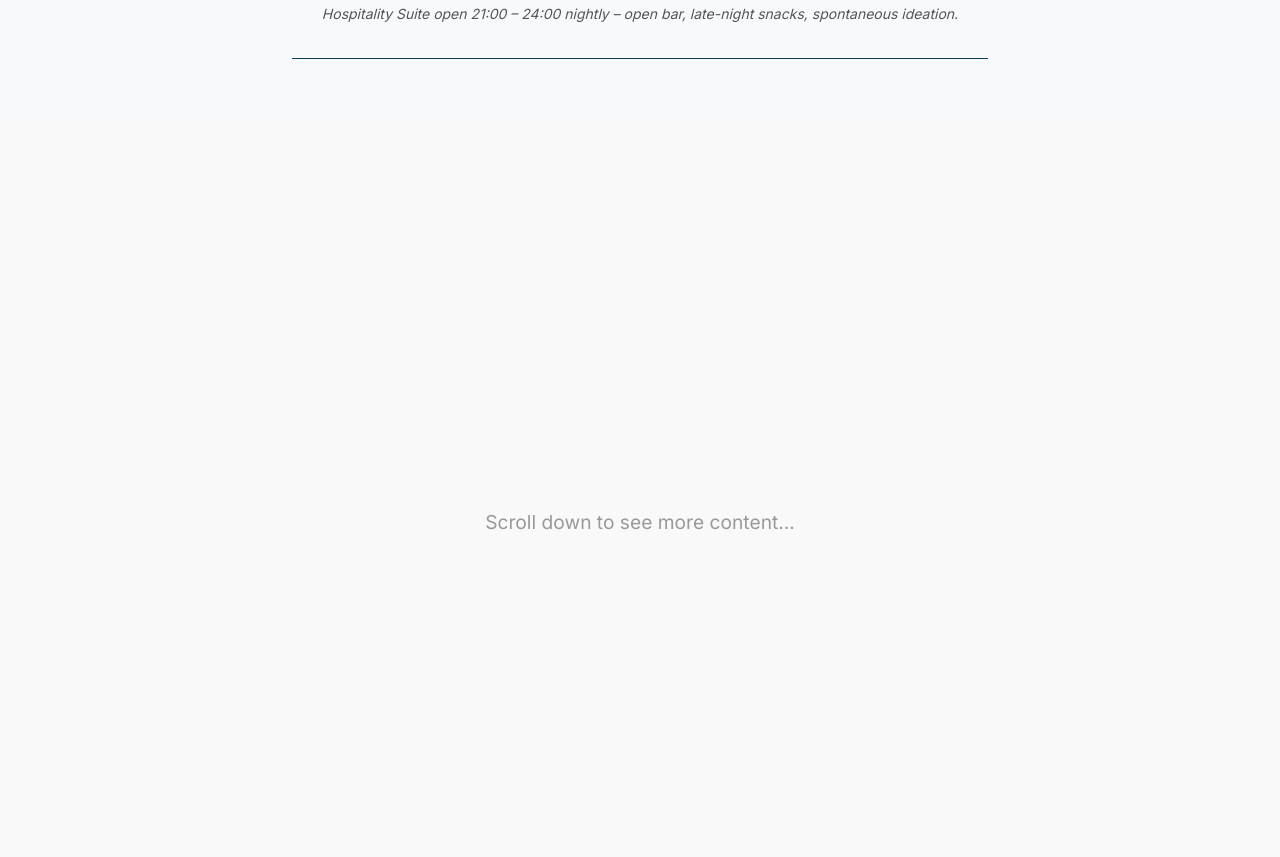
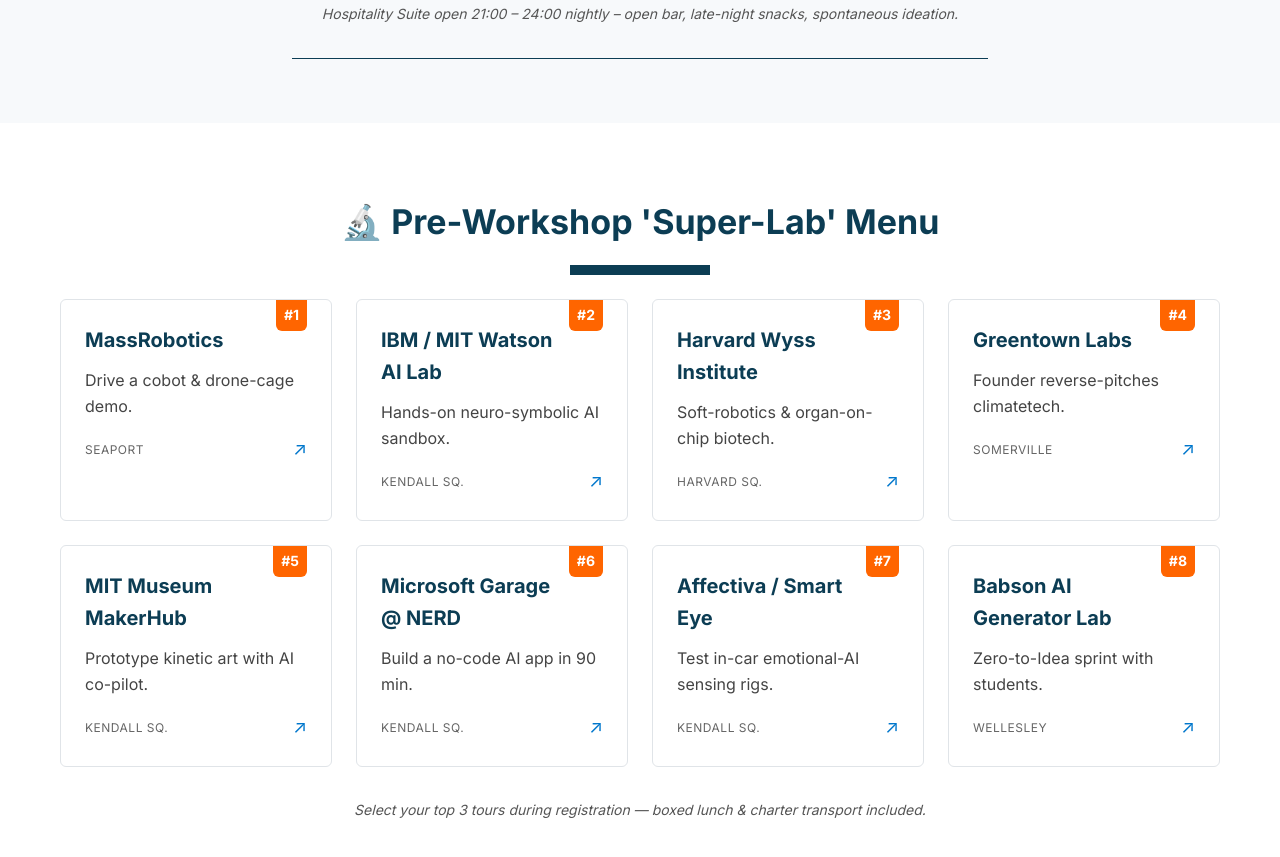
Before and after one commit to skarnz/ami_boston_pitch, a React (Vite) app: page / in a window 1280 px wide. Shown: the part 3220-4077 px from the top of the page. Built offline with nearby package versions, Linux system fonts and the light colour scheme.

Commit message:
Build Pre-Workshop Super-Lab Menu Section

```diff
--- a/src/App.tsx
+++ b/src/App.tsx
@@ -240,6 +240,172 @@ function App() {
         </div>
       </section>
 
+      {/* Pre-Workshop Super-Lab Menu Section */}
+      <section id="labs" className="labs-section">
+        <div className="container">
+          <h2 className="labs-title">🔬 Pre-Workshop 'Super-Lab' Menu</h2>
+          <div className="labs-title-underline"></div>
+
+          <div className="labs-grid" role="list">
+            {/* Lab Card 1 */}
+            <div className="lab-card" role="listitem">
+              <div className="lab-badge">#1</div>
+              <h4 className="lab-title">MassRobotics</h4>
+              <p className="lab-desc">Drive a cobot & drone-cage demo.</p>
+              <div className="lab-footer">
+                <span className="lab-location">SEAPORT</span>
+                <a
+                  href="https://massrobotics.org"
+                  target="_blank"
+                  rel="noopener noreferrer"
+                  aria-label="Open MassRobotics website"
+                  className="lab-link"
+                >
+                  ↗
+                </a>
+              </div>
+            </div>
+
+            {/* Lab Card 2 */}
+            <div className="lab-card" role="listitem">
+              <div className="lab-badge">#2</div>
+              <h4 className="lab-title">IBM / MIT Watson AI Lab</h4>
+              <p className="lab-desc">Hands-on neuro-symbolic AI sandbox.</p>
+              <div className="lab-footer">
+                <span className="lab-location">KENDALL SQ.</span>
+                <a
+                  href="https://www.ibm.com/watson/mit/"
+                  target="_blank"
+                  rel="noopener noreferrer"
+                  aria-label="Open IBM-MIT Watson AI Lab website"
+                  className="lab-link"
+                >
+                  ↗
+                </a>
+              </div>
+            </div>
+
+            {/* Lab Card 3 */}
+            <div className="lab-card" role="listitem">
+              <div className="lab-badge">#3</div>
+              <h4 className="lab-title">Harvard Wyss Institute</h4>
+              <p className="lab-desc">Soft-robotics & organ-on-chip biotech.</p>
+              <div className="lab-footer">
+                <span className="lab-location">HARVARD SQ.</span>
+                <a
+                  href="https://wyss.harvard.edu"
+                  target="_blank"
+                  rel="noopener noreferrer"
+                  aria-label="Open Harvard Wyss Institute website"
+                  className="lab-link"
+                >
+                  ↗
+                </a>
+              </div>
+            </div>
+
+            {/* Lab Card 4 */}
+            <div className="lab-card" role="listitem">
+              <div className="lab-badge">#4</div>
+              <h4 className="lab-title">Greentown Labs</h4>
+              <p className="lab-desc">Founder reverse-pitches climatetech.</p>
+              <div className="lab-footer">
+                <span className="lab-location">SOMERVILLE</span>
+                <a
+                  href="https://greentownlabs.com"
+                  target="_blank"
+                  rel="noopener noreferrer"
+                  aria-label="Open Greentown Labs website"
+                  className="lab-link"
+                >
+                  ↗
+                </a>
+              </div>
+            </div>
+
+            {/* Lab Card 5 */}
+            <div className="lab-card" role="listitem">
+              <div className="lab-badge">#5</div>
+              <h4 className="lab-title">MIT Museum MakerHub</h4>
+              <p className="lab-desc">Prototype kinetic art with AI co-pilot.</p>
+              <div className="lab-footer">
+                <span className="lab-location">KENDALL SQ.</span>
+                <a
+                  href="https://mitmuseum.mit.edu"
+                  target="_blank"
+                  rel="noopener noreferrer"
+                  aria-label="Open MIT Museum website"
+                  className="lab-link"
+                >
+                  ↗
+                </a>
+              </div>
+            </div>
+
+            {/* Lab Card 6 */}
+            <div className="lab-card" role="listitem">
+              <div className="lab-badge">#6</div>
+              <h4 className="lab-title">Microsoft Garage @ NERD</h4>
+              <p className="lab-desc">Build a no-code AI app in 90 min.</p>
+              <div className="lab-footer">
+                <span className="lab-location">KENDALL SQ.</span>
+                <a
+                  href="https://www.microsoftnewengland.com/garage/"
+                  target="_blank"
+                  rel="noopener noreferrer"
+                  aria-label="Open Microsoft Garage @ NERD website"
+                  className="lab-link"
+                >
+                  ↗
+                </a>
+              </div>
+            </div>
+
+            {/* Lab Card 7 */}
+            <div className="lab-card" role="listitem">
+              <div className="lab-badge">#7</div>
+              <h4 className="lab-title">Affectiva / Smart Eye</h4>
+              <p className="lab-desc">Test in-car emotional-AI sensing rigs.</p>
+              <div className="lab-footer">
+                <span className="lab-location">KENDALL SQ.</span>
+                <a
+                  href="https://smarteye.ai"
+                  target="_blank"
+                  rel="noopener noreferrer"
+                  aria-label="Open Smart Eye website"
+                  className="lab-link"
+                >
+                  ↗
+                </a>
+              </div>
+            </div>
+
+            {/* Lab Card 8 */}
+            <div className="lab-card" role="listitem">
+              <div className="lab-badge">#8</div>
+              <h4 className="lab-title">Babson AI Generator Lab</h4>
+              <p className="lab-desc">Zero-to-Idea sprint with students.</p>
+              <div className="lab-footer">
+                <span className="lab-location">WELLESLEY</span>
+                <a
+                  href="https://www.babson.edu"
+                  target="_blank"
+                  rel="noopener noreferrer"
+                  aria-label="Open Babson website"
+                  className="lab-link"
+                >
+                  ↗
+                </a>
+              </div>
+            </div>
+          </div>
+
+          <div className="registration-note">
+            <em>Select your top 3 tours during registration — boxed lunch & charter transport included.</em>
+          </div>
+        </div>
+      </section>
+
       {/* Other page sections will go here */}
       <div className="content-placeholder">
         <p>Scroll down to see more content...</p>
--- a/src/index.css
+++ b/src/index.css
@@ -494,6 +494,107 @@ body {
   margin: 32px auto 0;
 }
 
+/* Pre-Workshop Super-Lab Menu Section */
+.labs-section {
+  padding: 72px 0;
+  background-color: #ffffff;
+}
+
+.labs-title {
+  font-size: 34px;
+  font-weight: 700;
+  color: #0c3d54;
+  text-align: center;
+  margin-bottom: 16px;
+}
+
+.labs-title-underline {
+  width: 140px;
+  height: 10px;
+  background-color: #0c3d54;
+  margin: 0 auto 24px;
+}
+
+.labs-grid {
+  display: grid;
+  grid-template-columns: repeat(1, 1fr);
+  gap: 24px;
+  margin-bottom: 32px;
+}
+
+.lab-card {
+  position: relative;
+  padding: 24px;
+  border: 1px solid #e0e4e8;
+  border-radius: 6px;
+  transition: box-shadow 0.3s ease, transform 0.3s ease;
+}
+
+.lab-card:hover {
+  box-shadow: 0 8px 24px rgba(0, 0, 0, 0.1);
+  transform: translateY(-3px);
+}
+
+.lab-badge {
+  position: absolute;
+  top: 0;
+  right: 24px;
+  background-color: #ff6500;
+  color: white;
+  font-weight: 700;
+  padding: 4px 8px;
+  font-size: 14px;
+  border-radius: 0 0 6px 6px;
+}
+
+.lab-title {
+  font-size: 20px;
+  font-weight: 700;
+  margin-bottom: 12px;
+  padding-right: 40px; /* Make room for the badge */
+  color: #0c3d54;
+}
+
+.lab-desc {
+  font-size: 16px;
+  margin-bottom: 16px;
+  color: #444;
+}
+
+.lab-footer {
+  display: flex;
+  justify-content: space-between;
+  align-items: center;
+  margin-top: auto;
+}
+
+.lab-location {
+  font-size: 12px;
+  text-transform: uppercase;
+  letter-spacing: 0.5px;
+  color: #666;
+}
+
+.lab-link {
+  font-size: 18px;
+  color: #0077cc;
+  text-decoration: none;
+  transition: color 0.2s;
+}
+
+.lab-link:hover {
+  color: #004499;
+}
+
+.registration-note {
+  text-align: center;
+  font-size: 14px;
+  font-style: italic;
+  color: #555;
+  margin: 24px auto 64px;
+  max-width: 800px;
+}
+
 /* Temporary content placeholder */
 .content-placeholder {
   height: 800px;
@@ -506,6 +607,18 @@ body {
 }
 
 /* Responsive adjustments */
+@media (min-width: 576px) {
+  .labs-grid {
+    grid-template-columns: repeat(2, 1fr);
+  }
+}
+
+@media (min-width: 992px) {
+  .labs-grid {
+    grid-template-columns: repeat(4, 1fr);
+  }
+}
+
 @media (max-width: 768px) {
   .hero-title {
     font-size: 3rem;
@@ -660,4 +773,16 @@ body {
     font-size: 13px;
     padding: 0 10px;
   }
+
+  .labs-title {
+    font-size: 28px;
+  }
+
+  .lab-title {
+    font-size: 18px;
+  }
+
+  .lab-desc {
+    font-size: 15px;
+  }
 }
```
